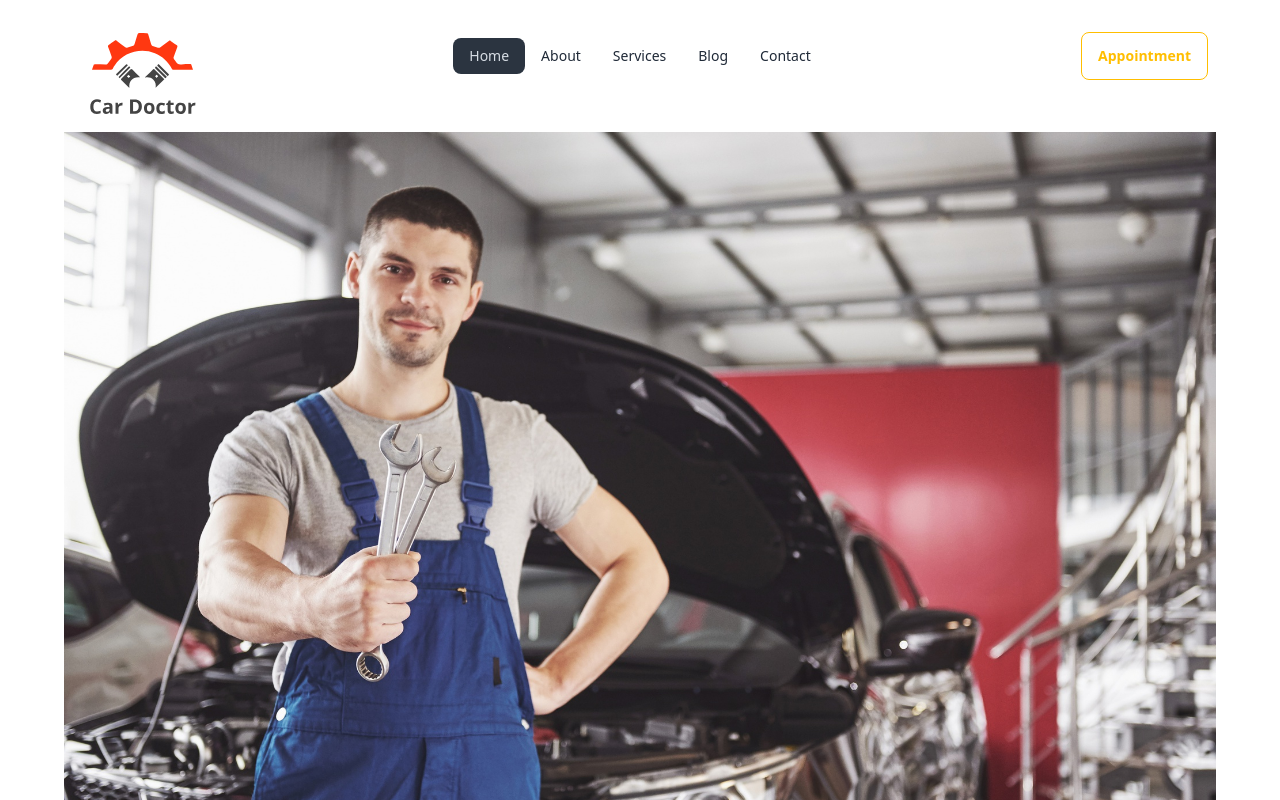
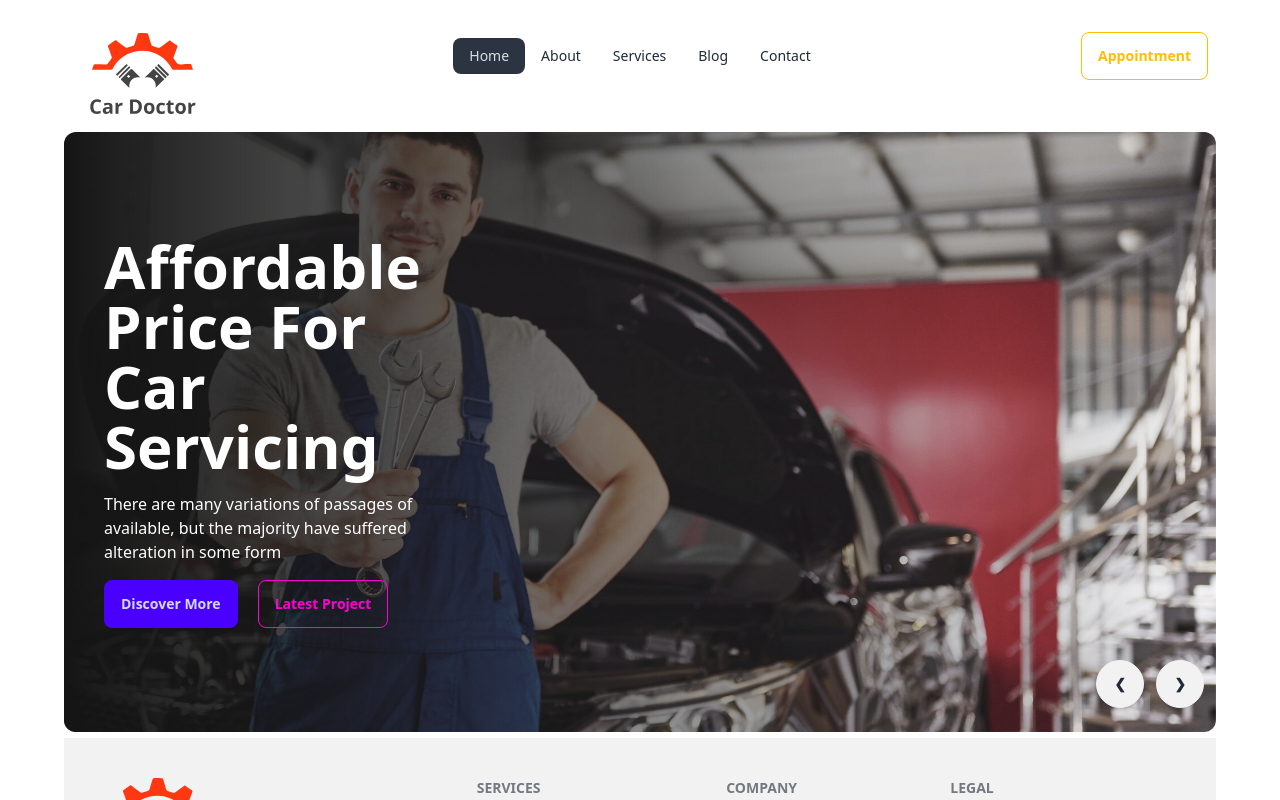
Before and after one commit to ahmadtnvir/car-doctor-client, a React (Vite) app: page / in a window 1280 px wide. Shown: the top 800 px of the page. Built offline with nearby package versions, Linux system fonts and the light colour scheme.

Commit message:
Style Banner Component with gradiant overlay

```diff
--- a/package.json
+++ b/package.json
@@ -10,6 +10,7 @@
     "preview": "vite preview"
   },
   "dependencies": {
+    "animate.css": "^4.1.1",
     "localforage": "^1.10.0",
     "match-sorter": "^6.3.4",
     "react": "^18.2.0",
--- a/src/Pages/Home/Banner/Banner.jsx
+++ b/src/Pages/Home/Banner/Banner.jsx
@@ -4,17 +4,30 @@ import img3 from "../../../assets/images/banner/3.jpg";
 import img4 from "../../../assets/images/banner/4.jpg";
 import img5 from "../../../assets/images/banner/5.jpg";
 import img6 from "../../../assets/images/banner/6.jpg";
+import 'animate.css';
 
 const Banner = () => {
   return (
     // <div className="slider-container">
 
-      <div className="carousel w-full">
-        <div id="slide1" className="carousel-item relative w-full">
-          <img
-            src={img1}
-            className="w-full"
-          />
+    <div className="carousel w-full h-[600px] rounded-xl">
+      <div id="slide1" className="carousel-item relative w-full ">
+        <img src={img1} className="w-full object-cover animate__animated animate__zoomIn" />
+        <div className="absolute flex flex-col justify-center items-start left-0 top-0 text-white bg-gradient-to-l from-[#15151500] to-[#151515] h-full w-full pl-10 space-y-4 ">
+          <h1 className="text-6xl font-bold w-1/3">
+            Affordable Price For Car Servicing
+          </h1>
+          <p className="w-1/3">
+            There are many variations of passages of available, but the majority
+            have suffered alteration in some form
+          </p>
+          <div className="flex gap-5">
+            <button className="btn btn-primary">Discover More</button>
+            <button className="btn btn-outline btn-secondary">
+              Latest Project
+            </button>
+          </div>
+        </div>
         <div className="absolute flex justify-end transform -translate-y-1/2 gap-3 right-3 bottom-0">
           <a href="#slide6" className="btn btn-circle">
             ❮
@@ -25,10 +38,22 @@ const Banner = () => {
         </div>
       </div>
       <div id="slide2" className="carousel-item relative w-full">
-          <img
-            src={img2}
-            className="w-full"
-          />
+        <img src={img2} className="w-full object-cover animate__animated animate__zoomIn" />
+        <div className="absolute flex flex-col justify-center items-start left-0 top-0 text-white bg-gradient-to-l from-[#15151500] to-[#151515] h-full w-full pl-10 space-y-4 ">
+          <h1 className="text-6xl font-bold w-1/">
+            Affordable Price For Car Servicing
+          </h1>
+          <p className="w-1/3">
+            There are many variations of passages of available, but the majority
+            have suffered alteration in some form
+          </p>
+          <div className="flex gap-5">
+            <button className="btn btn-primary">Discover More</button>
+            <button className="btn btn-outline btn-secondary">
+              Latest Project
+            </button>
+          </div>
+        </div>
         <div className="absolute flex justify-end transform -translate-y-1/2 gap-3 right-3 bottom-0">
           <a href="#slide1" className="btn btn-circle">
             ❮
@@ -39,10 +64,22 @@ const Banner = () => {
         </div>
       </div>
       <div id="slide3" className="carousel-item relative w-full">
-          <img
-            src={img3}
-            className="w-full"
-          />
+        <img src={img3} className="w-full object-cover animate__animated animate__zoomIn" />
+        <div className="absolute flex flex-col justify-center items-start left-0 top-0 text-white bg-gradient-to-l from-[#15151500] to-[#151515] h-full w-full pl-10 space-y-4 ">
+          <h1 className="text-6xl font-bold w-1/">
+            Affordable Price For Car Servicing
+          </h1>
+          <p className="w-1/3">
+            There are many variations of passages of available, but the majority
+            have suffered alteration in some form
+          </p>
+          <div className="flex gap-5">
+            <button className="btn btn-primary">Discover More</button>
+            <button className="btn btn-outline btn-secondary">
+              Latest Project
+            </button>
+          </div>
+        </div>
         <div className="absolute flex justify-end transform -translate-y-1/2 gap-3 right-3 bottom-0">
           <a href="#slide2" className="btn btn-circle">
             ❮
@@ -53,10 +90,22 @@ const Banner = () => {
         </div>
       </div>
       <div id="slide4" className="carousel-item relative w-full">
-          <img
-            src={img4}
-            className="w-full"
-          />
+        <img src={img4} className="w-full object-cover animate__animated animate__zoomIn" />
+        <div className="absolute flex flex-col justify-center items-start left-0 top-0 text-white bg-gradient-to-l from-[#15151500] to-[#151515] h-full w-full pl-10 space-y-4 ">
+          <h1 className="text-6xl font-bold w-1/">
+            Affordable Price For Car Servicing
+          </h1>
+          <p className="w-1/3">
+            There are many variations of passages of available, but the majority
+            have suffered alteration in some form
+          </p>
+          <div className="flex gap-5">
+            <button className="btn btn-primary">Discover More</button>
+            <button className="btn btn-outline btn-secondary">
+              Latest Project
+            </button>
+          </div>
+        </div>
         <div className="absolute flex justify-end transform -translate-y-1/2 gap-3 right-3 bottom-0">
           <a href="#slide3" className="btn btn-circle">
             ❮
@@ -67,10 +116,22 @@ const Banner = () => {
         </div>
       </div>
       <div id="slide5" className="carousel-item relative w-full">
-          <img
-            src={img5}
-            className="w-full"
-          />
+        <img src={img5} className="w-full object-cover animate__animated animate__zoomIn" />
+        <div className="absolute flex flex-col justify-center items-start left-0 top-0 text-white bg-gradient-to-l from-[#15151500] to-[#151515] h-full w-full pl-10 space-y-4 ">
+          <h1 className="text-6xl font-bold w-1/">
+            Affordable Price For Car Servicing
+          </h1>
+          <p className="w-1/3">
+            There are many variations of passages of available, but the majority
+            have suffered alteration in some form
+          </p>
+          <div className="flex gap-5">
+            <button className="btn btn-primary">Discover More</button>
+            <button className="btn btn-outline btn-secondary">
+              Latest Project
+            </button>
+          </div>
+        </div>
         <div className="absolute flex justify-end transform -translate-y-1/2 gap-3 right-3 bottom-0">
           <a href="#slide4" className="btn btn-circle">
             ❮
@@ -81,10 +142,22 @@ const Banner = () => {
         </div>
       </div>
       <div id="slide6" className="carousel-item relative w-full">
-          <img
-            src={img6}
-            className="w-full"
-          />
+        <img src={img6} className="w-full object-cover animate__animated animate__zoomIn" />
+        <div className="absolute flex flex-col justify-center items-start left-0 top-0 text-white bg-gradient-to-l from-[#15151500] to-[#151515] h-full w-full pl-10 space-y-4 ">
+          <h1 className="text-6xl font-bold w-1/">
+            Affordable Price For Car Servicing
+          </h1>
+          <p className="w-1/3">
+            There are many variations of passages of available, but the majority
+            have suffered alteration in some form
+          </p>
+          <div className="flex gap-5">
+            <button className="btn btn-primary">Discover More</button>
+            <button className="btn btn-outline btn-secondary">
+              Latest Project
+            </button>
+          </div>
+        </div>
         <div className="absolute flex justify-end transform -translate-y-1/2 gap-3 right-3 bottom-0">
           <a href="#slide5" className="btn btn-circle">
             ❮
```
Also changed, not shown: 1 other file (tests, documents, lock files or other folders). Lines whose indentation alone changed are shown as unchanged.
